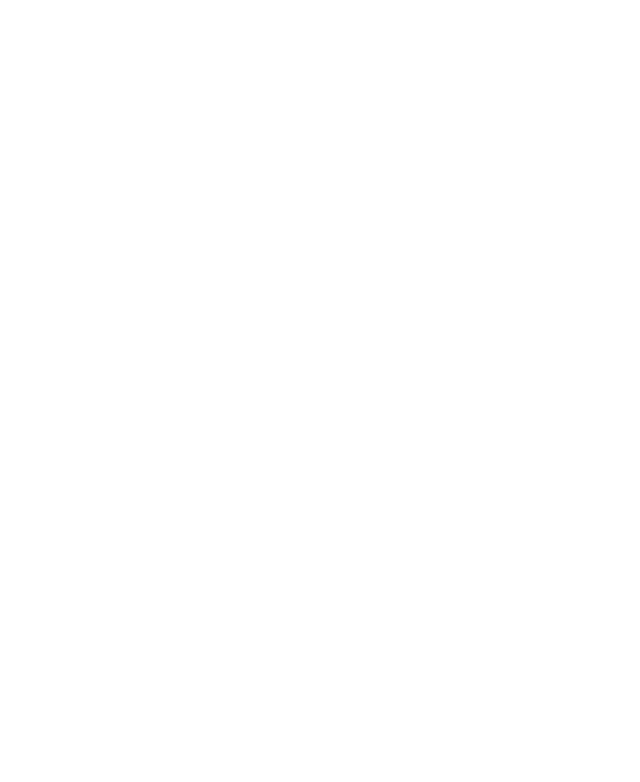
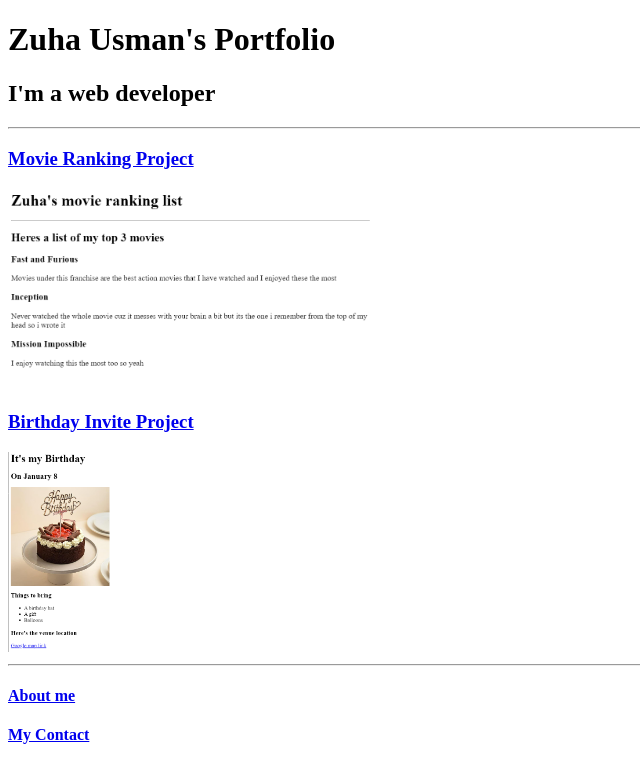
Before and after one commit to ZuhaU/html-portfolio, a plain HTML site: page index.html in a window 1280 px wide. Shown: the whole page, without its empty margins (0-640 px from the left). Drawn offline with Linux system fonts and the light colour scheme.

Commit message:
Add files via upload

```diff
--- a/index.html
+++ b/index.html
@@ -1,15 +1,20 @@
-<!-- TODO 1: Create the HTML Boilerplate -->
+<!DOCTYPE html>
+ <html lang="en">
+<head>
+<meta charset="UTF-8">
+<title>My Portfolio</title>
+<body>
+<h1>Zuha Usman's Portfolio</h1>
+<h2>I'm a web developer</h2>
+<hr>
+<h3><a href="http://127.0.0.1:3000/2.4 Movie Ranking Project/index.html">Movie Ranking Project<a></h3>
+<img src="./public/Movie Ranking preview.png" height="200" alt="My list of top 3 movies, fast and furious, inception and mission impossible">
+<h3><a href="http://127.0.0.1:3000/3.4 Birthday Invite Project/index.html">Birthday Invite Project<a></h3>
+<img src="./public/Birthday Invite Preview.png" height="200" alt=" A birthday invite card with a picture of chocolate cake. You have to bring a hat, a gift and balloons. My lovation link is given below">
+<hr>
+<h4><a href="/4.1 File Paths/public/about.html">About me</a></h4>
+<h4><a href="/4.1 File Paths/public/contact.html">  My Contact</a></h4>
 
-<!-- TODO 2: Add Your previous projects' HTML into the public folder -->
-
-<!-- TODO 3: Take screenshots of your project previews and add the images to the images folder -->
-
-<!-- TODO 4: Add titles/subtitles etc. -->
-
-<!-- TODO 5: Add a link to the project pages -->
-
-<!-- TODO 6: Add images to show the project previews
-HINT for TODO 6: You can use the height attribute set to 200 to make the image smaller:
-https://developer.mozilla.org/en-US/docs/Web/HTML/Element/img#attr-height -->
-
-<!-- TODO 7: Add the Contact Me and About Me page links -->
+</body>
+</head>
+ </html>
```
